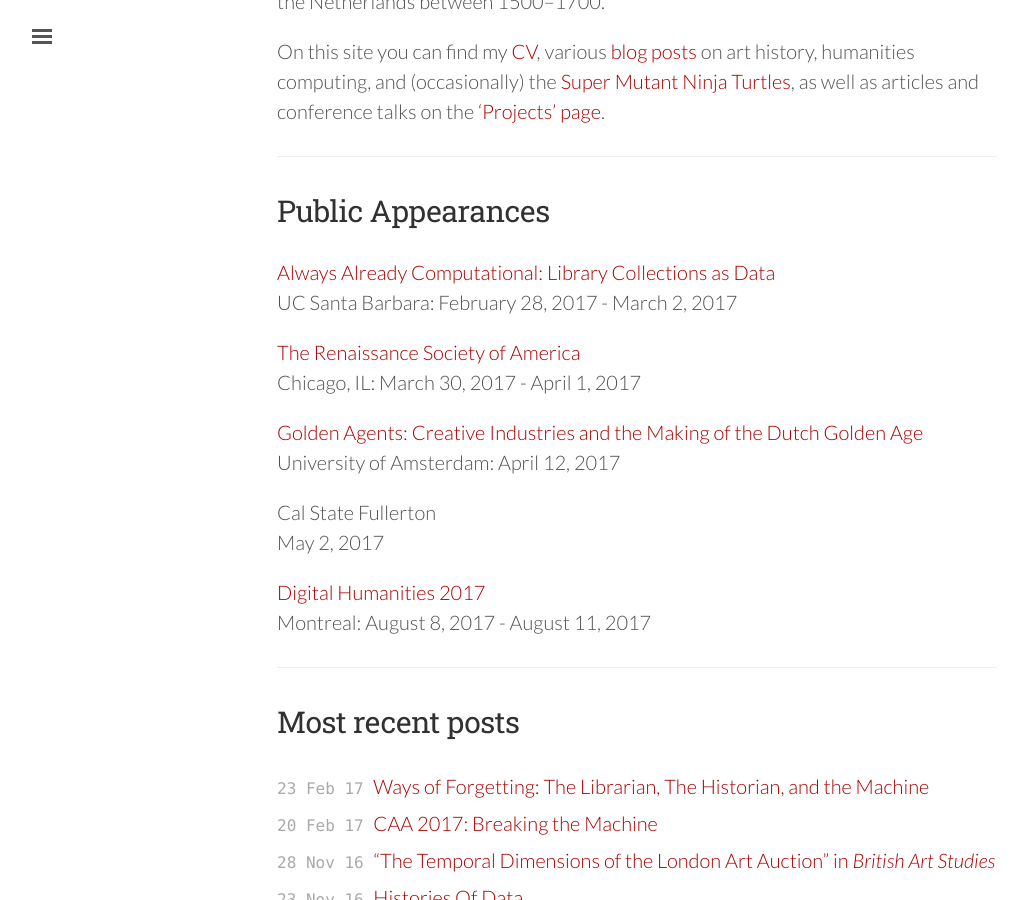
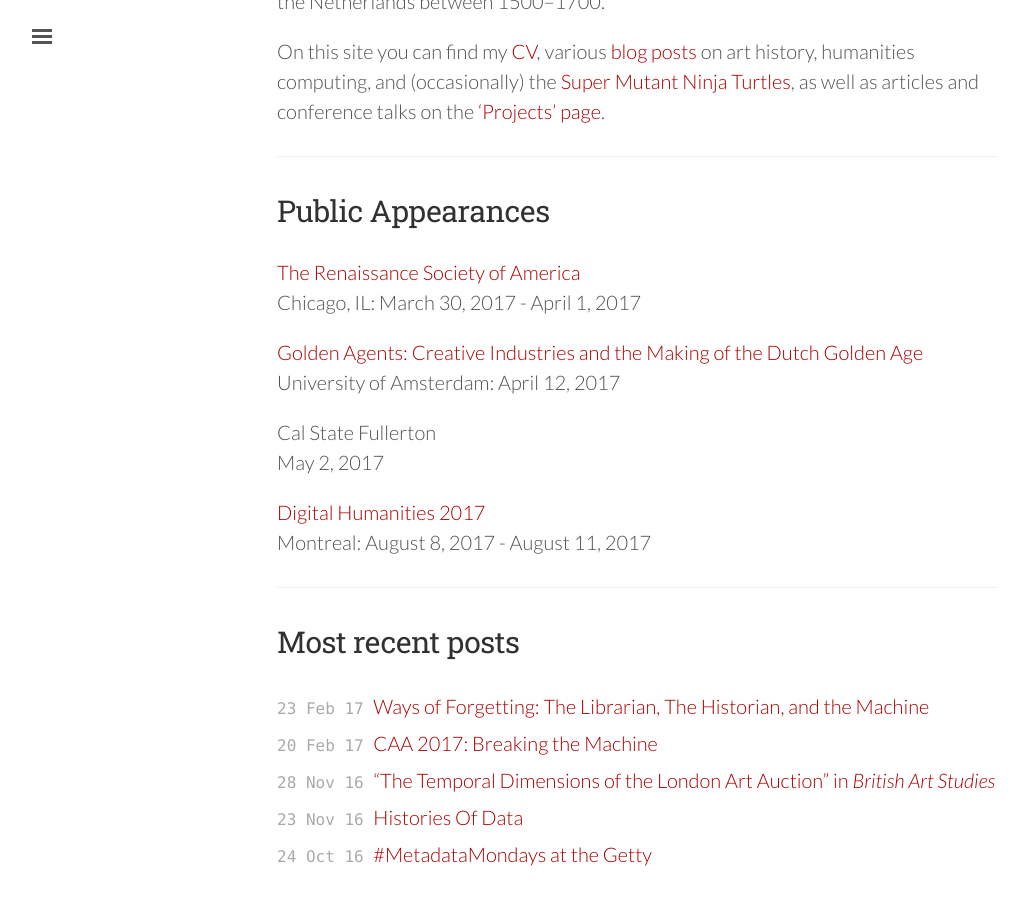
Before and after one commit to mdlincoln/mdlincoln.github.io, a Jekyll site: the page built from index.md, in a window 1280 px wide and 900 px high, scrolled down 443 px. Shown: the whole window, without its empty margins (3-1031 px from the left). Built offline with Jekyll 4.4.1, drawn with Linux system fonts in a browser that asks for light colours; nearby versions of some CDN libraries.

Commit message:
USCB over

```diff
--- a/_data/travel.yaml
+++ b/_data/travel.yaml
@@ -3,11 +3,6 @@
   url: http://www.rsa.org/page/2017Chicago
   datestart: 2017-03-30 00:00:00 -0800
   dateend: 2017-04-01  00:00:00 -0800
-- venue: "Always Already Computational: Library Collections as Data"
-  location: UC Santa Barbara
-  datestart: 2017-02-28 00:00:00 -0800
-  dateend: 2017-03-02 00:00:00 -0800
-  url: https://collectionsasdata.github.io/
 - venue: "Golden Agents: Creative Industries and the Making of the Dutch Golden Age"
   location: University of Amsterdam
   datestart: 2017-04-12 00:00:00 -0800
```
